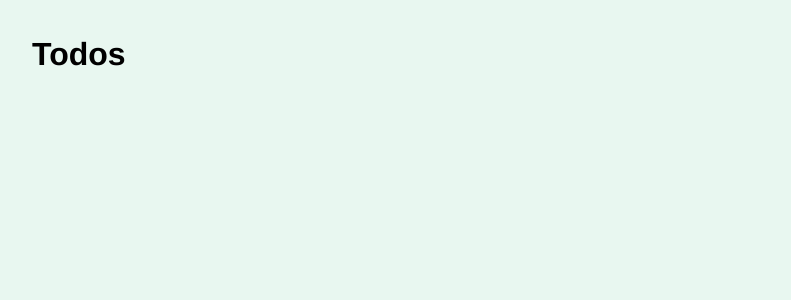
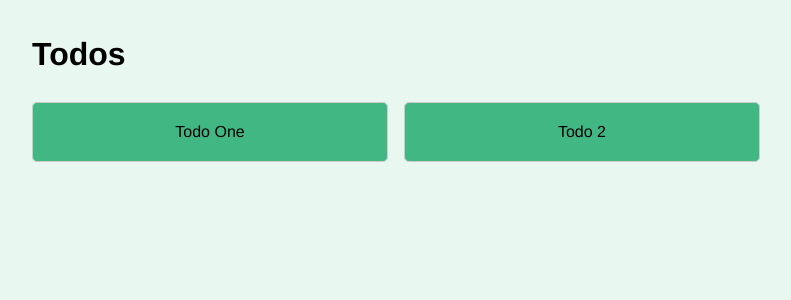
Before and after one commit to felicianpopa/vuex-vue2, a Vue app: page / in a window 1280 px wide. Shown: the top 300 px of the page, without its empty margins (58-849 px from the left). Built offline with nearby package versions, Linux system fonts and the light colour scheme.

Commit message:
Create the store

```diff
--- a/src/components/Todos.vue
+++ b/src/components/Todos.vue
@@ -1,12 +1,19 @@
 <template>
   <div>
     <h1>Todos</h1>
+    <div class="todos">
+      <div v-for="todo in allTodos" :key="todo.id" class="todo">
+        {{ todo.title }}
+      </div>
+    </div>
   </div>
 </template>
 
 <script>
+import { mapGetters } from "vuex"; // maps getters from Vuex
 export default {
   name: "Todos",
+  computed: mapGetters(["allTodos"]),
 };
 </script>
 
--- a/src/main.js
+++ b/src/main.js
@@ -1,8 +1,10 @@
-import Vue from 'vue'
-import App from './App.vue'
+import Vue from "vue";
+import App from "./App.vue";
+import store from "./store";
 
-Vue.config.productionTip = false
+Vue.config.productionTip = false;
 
 new Vue({
-  render: h => h(App),
-}).$mount('#app')
+  store,
+  render: (h) => h(App),
+}).$mount("#app");
--- /dev/null
+++ b/src/store/index.js
@@ -0,0 +1,13 @@
+import Vuex from "vuex";
+import Vue from "vue";
+import todos from "./modules/todos";
+
+// Load Vuex
+Vue.use(Vuex);
+
+// Create store
+export default new Vuex.Store({
+  modules: {
+    todos,
+  },
+});
--- /dev/null
+++ b/src/store/modules/todos.js
@@ -0,0 +1,29 @@
+// import axios from "axios";
+
+const state = {
+  todos: [
+    {
+      id: 1,
+      title: "Todo One",
+    },
+    {
+      id: 2,
+      title: "Todo 2",
+    },
+  ],
+};
+
+const getters = {
+  allTodos: (state) => state.todos,
+};
+
+const actions = {};
+
+const mutations = {};
+
+export default {
+  state,
+  getters,
+  actions,
+  mutations,
+};
```
